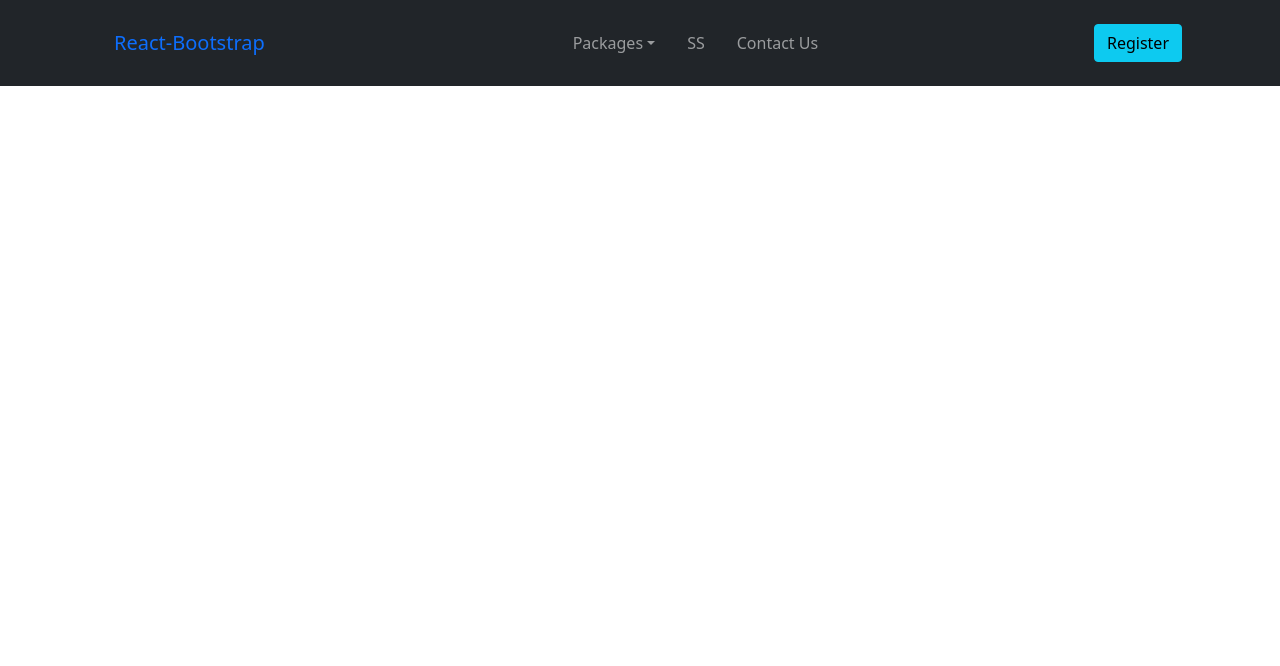
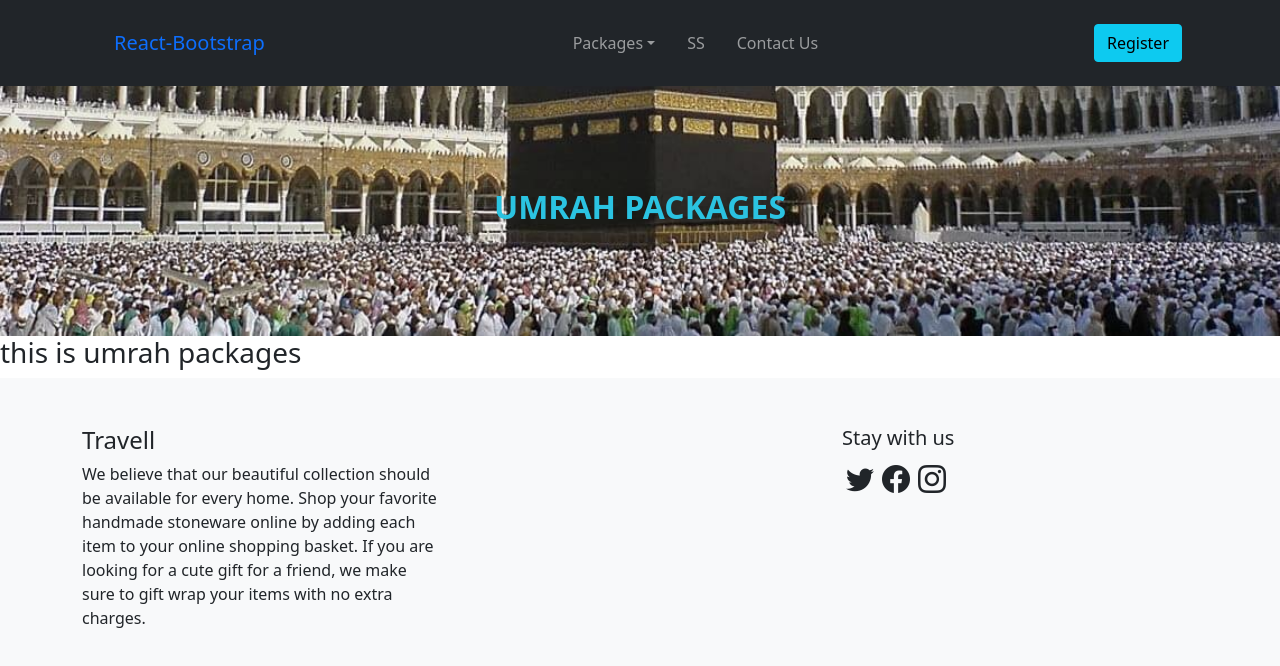
Before and after one commit to obaidulnasir/tour-demo, a React (Create React App) app: page /umrahPackages in a window 1280 px wide. Shown: the top 666 px of the page. Built offline with nearby package versions, Linux system fonts and the light colour scheme; no server answers.

Commit message:
package page create and footer added

```diff
--- a/public/index.html
+++ b/public/index.html
@@ -10,6 +10,8 @@
       content="Web site created using create-react-app"
     />
     <link rel="apple-touch-icon" href="%PUBLIC_URL%/logo192.png" />
+    <!-- bootstrap icons  -->
+    <link rel="stylesheet" href="https://cdn.jsdelivr.net/npm/bootstrap-icons@1.8.0/font/bootstrap-icons.css">
     <!--
       manifest.json provides metadata used when your web app is installed on a
       user's mobile device or desktop. See https://developers.google.com/web/fundamentals/web-app-manifest/
--- a/src/App.js
+++ b/src/App.js
@@ -6,10 +6,13 @@ import Home from './components/Home/Home';
 import Login from './components/Login/Login';
 import AuthProvider from './components/AuthProvider/AuthProvider';
 import Contact from './components/Contact/Contact';
+import Umrah from './components/Packages/Umrah/Umrah';
+import Tour from './components/Packages/Tour/Tour';
+import Footer from './components/shared/Footer/Footer';
 
 function App() {
   return (
-    <div className="App">
+    <div className="">
       <AuthProvider>
         <BrowserRouter>
           <Navigation />
@@ -23,13 +26,19 @@ function App() {
             <Route path="/contact">
               <Contact></Contact>
             </Route>
+            <Route path="/umrahPackages">
+              <Umrah></Umrah>
+            </Route>
+            <Route path="/tourPackages">
+              <Tour></Tour>
+            </Route>
             <Route exact path="/">
               <Home></Home>
             </Route>
           </Switch>
         </BrowserRouter>
       </AuthProvider>
-
+      <Footer></Footer>
     </div>
   );
 }
--- a/src/components/Home/About/About.js
+++ b/src/components/Home/About/About.js
@@ -1,9 +1,32 @@
 import React from 'react';
+import { Col, Container, Row } from 'react-bootstrap';
 
 const About = () => {
     return (
         <div>
-            this is about
+            <Container>
+                <Row>
+                    <Col>
+                        <Col>
+                            <h2>About Obokas <br /> <span className="text-info">TRAVEL AGENCY</span></h2>
+                        </Col>
+                        <Col>
+                            <p>Lorem ipsum, dolor sit amet consectetur adipisicing elit. Nisi necessitatibus quos, voluptas vero totam, quia, aliquid ad pariatur consectetur fugit mollitia iure nihil minima laboriosam! Voluptatum, sapiente ipsam ratione vitae porro eaque voluptatibus dolor!</p>
+                        </Col>
+                        <Col>
+                            <p>Lorem ipsum dolor sit amet consectetur, adipisicing elit. Quos voluptatibus, vel vitae illum explicabo perferendis iure ad nulla quis id similique dolores, nostrum, delectus in officia magni qui natus itaque modi optio voluptates! Quo aperiam ducimus recusandae suscipit magni reprehenderit eveniet maxime vel incidunt assumenda!</p>
+                        </Col>
+                    </Col>
+                    <Col>
+                        <Col>
+                            <img src="" alt="" />
+                        </Col>
+                        <Col>
+                            <img src="" alt="" />
+                        </Col>
+                    </Col>
+                </Row>
+            </Container>
         </div>
     );
 };
--- a/src/components/Home/Home.js
+++ b/src/components/Home/Home.js
@@ -8,8 +8,9 @@ const Home = () => {
     return (
         <div>
             <Banner></Banner>
+            <h4>{user?.displayName}</h4>
             <About />
-            <h4>{user?.displayName}</h4>
+
         </div>
     );
 };
--- /dev/null
+++ b/src/components/Packages/Tour/Tour.js
@@ -0,0 +1,11 @@
+import React from 'react';
+
+const Tour = () => {
+    return (
+        <div>
+            <h3>this is tour</h3>
+        </div>
+    );
+};
+
+export default Tour;
--- /dev/null
+++ b/src/components/Packages/Umrah/Banner/Banner.css
@@ -0,0 +1,8 @@
+.banner-images{
+    filter: grayscale(0.20);
+    height: 250px;
+    background-position: bottom;
+    background-repeat: no-repeat;
+    background-size: cover;
+
+}
--- /dev/null
+++ b/src/components/Packages/Umrah/Banner/Banner.js
@@ -0,0 +1,17 @@
+import React from 'react';
+import kaaba from "./kaaba.jpg"
+import "./Banner.css"
+
+const Banner = () => {
+    return (
+        <div>
+            <div style={{ backgroundImage: `url(${kaaba}` }} className="banner-images d-flex align-items-center justify-content-center">
+                <div className="text-center">
+                    <h2 className=" text-info fw-bolder ">UMRAH PACKAGES</h2>
+                </div>
+            </div>
+        </div>
+    );
+};
+
+export default Banner;
--- /dev/null
+++ b/src/components/Packages/Umrah/Umrah.js
@@ -0,0 +1,14 @@
+import React from 'react';
+import Banner from './Banner/Banner';
+import UmrahPackges from './UmrahPackges/UmrahPackges';
+
+const Umrah = () => {
+    return (
+        <div>
+            <Banner></Banner>
+            <UmrahPackges></UmrahPackges>
+        </div>
+    );
+};
+
+export default Umrah;
--- /dev/null
+++ b/src/components/Packages/Umrah/UmrahPackges/UmrahPackges.js
@@ -0,0 +1,12 @@
+import React from 'react';
+
+const UmrahPackges = () => {
+    // ekhane data Fetch hobe
+    return (
+        <div>
+            <h3>this is umrah packages</h3>
+        </div>
+    );
+};
+
+export default UmrahPackges;
--- /dev/null
+++ b/src/components/shared/Footer/Footer.js
@@ -0,0 +1,41 @@
+import React from "react";
+
+const Footer = () => {
+  return (
+    <div className="bg-light py-5">
+      <div className="container">
+        <div className="row text-dark">
+          <div className="col-md-4">
+            <h4>Travell</h4>
+            <p className="fs-6">
+            We believe that our beautiful collection should be available for every home. Shop your favorite handmade stoneware online by adding each item to your online shopping basket. If you are looking for a cute gift for a friend, we make sure to gift wrap your items with no extra charges.</p>
+          </div>
+          <div className="col-md-4">
+            {/* <ul>
+              <li>
+                <link rel="stylesheet" href="/home" />
+                Home
+              </li>
+              <li>
+                <link rel="stylesheet" href="/about" />
+                About
+              </li>
+              <li>
+                <link rel="stylesheet" href="/services" />
+                Services
+              </li>
+            </ul> */}
+          </div>
+          <div className="col-md-4 fs-3">
+            <h5>Stay with us</h5>
+            <i className="bi bi-twitter m-1"></i>
+            <i className="bi bi-facebook m-1"></i>
+            <i className="bi bi-instagram m-1"></i>
+          </div>
+        </div>
+      </div>
+    </div>
+  );
+};
+
+export default Footer;
--- a/src/components/shared/Navigation/Navigation.js
+++ b/src/components/shared/Navigation/Navigation.js
@@ -17,12 +17,16 @@ const Navigation = () => {
                         <Nav className="mx-auto">
                             {/* dropDown menu */}
                             <NavDropdown className="nav-link" title="Packages">
-                                <NavDropdown.Item href="#action/3.1">
-                                    <Link className="nav-link text-dark" to="/contact">Contact Us</Link>
+                                <NavDropdown.Item>
+                                    <Link className="nav-link text-dark" to="/umrahPackages">Umrah Packages</Link>
                                 </NavDropdown.Item>
-                                <NavDropdown.Item href="#action/3.3">Something</NavDropdown.Item>
-                                <NavDropdown.Divider />
-                                <NavDropdown.Item href="#action/3.4">Separated link</NavDropdown.Item>
+                                <NavDropdown.Item>
+                                    <Link className="nav-link text-dark" to="/tourPackages">Tour Packages </Link>
+                                </NavDropdown.Item>
+
+                                {/* divider */}
+                                {/* <NavDropdown.Divider />
+                                <NavDropdown.Item href="#action/3.4">Separated link</NavDropdown.Item> */}
                             </NavDropdown>
                             {/* nav link */}
                             <Nav.Link>
```
Also changed, not shown: src/components/Packages/SinglePackage/SinglePackage.js (added, +11 -0 lines), src/components/Packages/Umrah/Banner/kaaba.jpg (added). Lines whose indentation alone changed are shown as unchanged.
